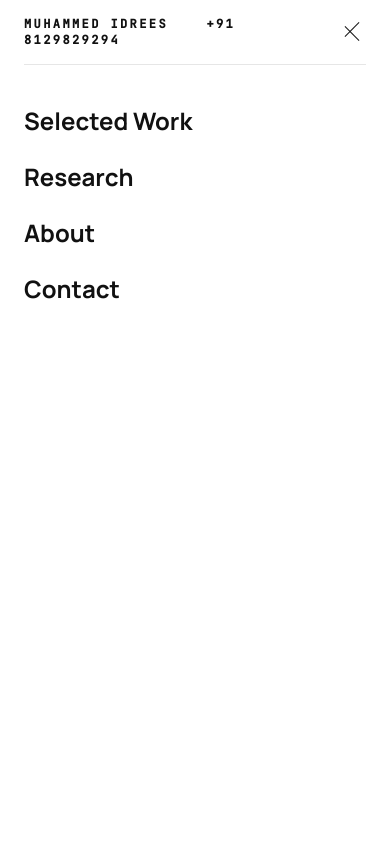
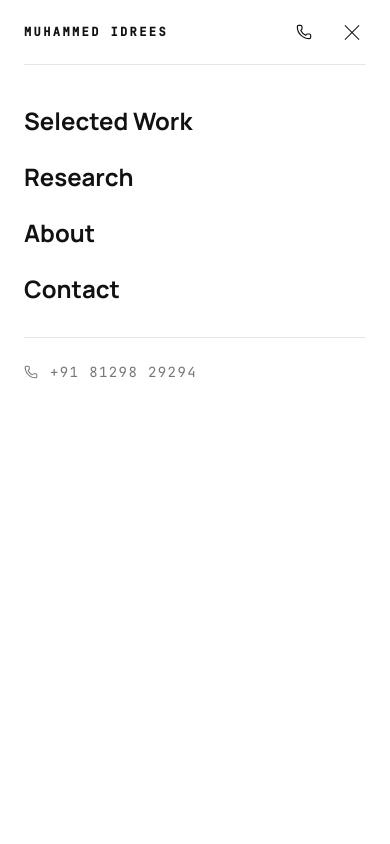
Before and after one commit to muhammeidrees/idrees, a React (Vite) app: page / in a window 390 px wide. Both pictures are taken after a click on the button "Open menu". Shown: the top 844 px of the page. Built offline with nearby package versions, Linux system fonts and the light colour scheme.

Commit message:
Integrate phone call functionality in Navbar
Added a phone number link and button to the Navbar component for mobile users.

```diff
--- a/src/components/Navbar.tsx
+++ b/src/components/Navbar.tsx
@@ -2,6 +2,10 @@ import { motion, AnimatePresence } from 'framer-motion'
 import { useState, useEffect } from 'react'
 import { useNavScroll } from '../hooks/useScrollAnimation'
 import { EXPO } from '../utils/animations'
+import { Phone } from 'lucide-react'
+
+const PHONE_HREF = 'tel:+918129829294'
+const PHONE_LABEL = '+91 81298 29294'
 
 const navLinks = [
   { label: 'Selected Work', href: '#work' },
@@ -21,6 +25,12 @@ export function Navbar() {
     return () => window.removeEventListener('resize', handleResize)
   }, [])
 
+  // Stop the page behind the mobile menu from scrolling
+  useEffect(() => {
+    document.body.style.overflow = menuOpen ? 'hidden' : ''
+    return () => { document.body.style.overflow = '' }
+  }, [menuOpen])
+
   return (
     <>
       <motion.header
@@ -31,14 +41,22 @@ export function Navbar() {
           scrolled ? 'border-b border-ink/10 bg-bg/95 backdrop-blur-sm' : 'bg-transparent'
         }`}
       >
-        <div className="max-w-7xl mx-auto px-6 md:px-10 flex items-center justify-between h-16">
-          {/* Logo */}
+        <div className="max-w-7xl mx-auto px-6 md:px-10 flex items-center justify-between gap-4 h-16">
+          {/* Logo: name reloads the site, number starts a call */}
+          <div className="flex items-center gap-6 min-w-0">
             <a
-            href="tel:+918129829294"
-            className="font-mono text-xs uppercase tracking-[0.2em] text-ink font-semibold hover:text-accent transition-colors duration-200"
+              href="/"
+              className="font-mono text-xs uppercase tracking-[0.2em] text-ink font-semibold whitespace-nowrap hover:text-accent transition-colors duration-200"
             >
-            Muhammed Idrees   &nbsp;&nbsp; +91 8129829294
+              Muhammed Idrees
             </a>
+            <a
+              href={PHONE_HREF}
+              className="hidden md:inline font-mono text-xs tracking-[0.15em] text-muted whitespace-nowrap hover:text-accent transition-colors duration-200"
+            >
+              {PHONE_LABEL}
+            </a>
+          </div>
 
           {/* Desktop Nav */}
           <nav className="hidden md:flex items-center gap-8">
@@ -49,17 +67,27 @@ export function Navbar() {
             ))}
           </nav>
 
-          {/* Mobile menu toggle */}
+          {/* Mobile: call button + menu toggle */}
+          <div className="md:hidden flex items-center gap-1 -mr-2">
+            <a
+              href={PHONE_HREF}
+              aria-label={`Call ${PHONE_LABEL}`}
+              className="w-11 h-11 flex items-center justify-center text-ink hover:text-accent transition-colors"
+            >
+              <Phone size={16} strokeWidth={1.75} />
+            </a>
             <button
               id="mobile-menu-btn"
-            aria-label="Toggle menu"
+              aria-label={menuOpen ? 'Close menu' : 'Open menu'}
+              aria-expanded={menuOpen}
               onClick={() => setMenuOpen(!menuOpen)}
-            className="md:hidden flex flex-col gap-1.5 p-1"
+              className="w-11 h-11 flex flex-col items-center justify-center gap-1.5"
             >
-            <span className={`block w-5 h-px bg-ink transition-all duration-300 ${menuOpen ? 'rotate-45 translate-y-2' : ''}`} />
+              <span className={`block w-5 h-px bg-ink transition-all duration-300 ${menuOpen ? 'rotate-45 translate-y-[7px]' : ''}`} />
               <span className={`block w-5 h-px bg-ink transition-all duration-300 ${menuOpen ? 'opacity-0' : ''}`} />
-            <span className={`block w-5 h-px bg-ink transition-all duration-300 ${menuOpen ? '-rotate-45 -translate-y-2.5' : ''}`} />
+              <span className={`block w-5 h-px bg-ink transition-all duration-300 ${menuOpen ? '-rotate-45 -translate-y-[7px]' : ''}`} />
             </button>
+          </div>
         </div>
       </motion.header>
 
@@ -88,6 +116,16 @@ export function Navbar() {
                 </motion.a>
               ))}
             </div>
+            <motion.a
+              href={PHONE_HREF}
+              initial={{ opacity: 0 }}
+              animate={{ opacity: 1 }}
+              transition={{ delay: navLinks.length * 0.08 }}
+              className="border-t border-ink/10 pt-6 flex items-center gap-3 font-mono text-sm tracking-widest text-muted hover:text-ink transition-colors"
+            >
+              <Phone size={14} strokeWidth={1.75} />
+              {PHONE_LABEL}
+            </motion.a>
           </motion.div>
         )}
       </AnimatePresence>
```
Lines whose indentation alone changed are shown as unchanged.
